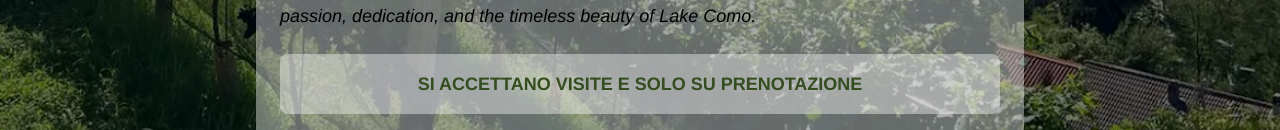
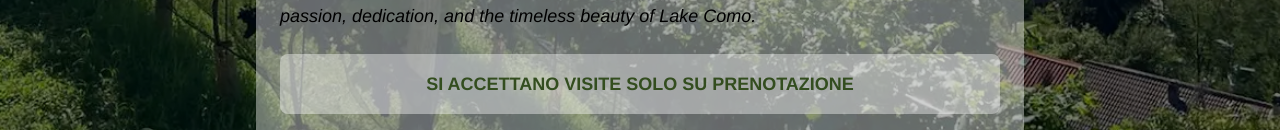
Before and after one commit to Marsmao2/VitivinicolaCernobbio1, a React (Create React App) app: page / in a window 1280 px wide. Shown: the part 822-952 px from the top of the page. Built offline with nearby package versions, Linux system fonts and the light colour scheme.

Commit message:
Update Hero.js

```diff
--- a/src/components/Hero.js
+++ b/src/components/Hero.js
@@ -46,7 +46,7 @@ export default function Hero() {
         {/* Sezione “Visite solo su prenotazione” */}
         <div className="mt-6 bg-white bg-opacity-40 p-4 rounded-lg">
           <p className="text-lg font-semibold text-olive-900">
-            SI ACCETTANO VISITE E SOLO SU PRENOTAZIONE
+            SI ACCETTANO VISITE SOLO SU PRENOTAZIONE
           </p>
         </div>
       </div>
```
